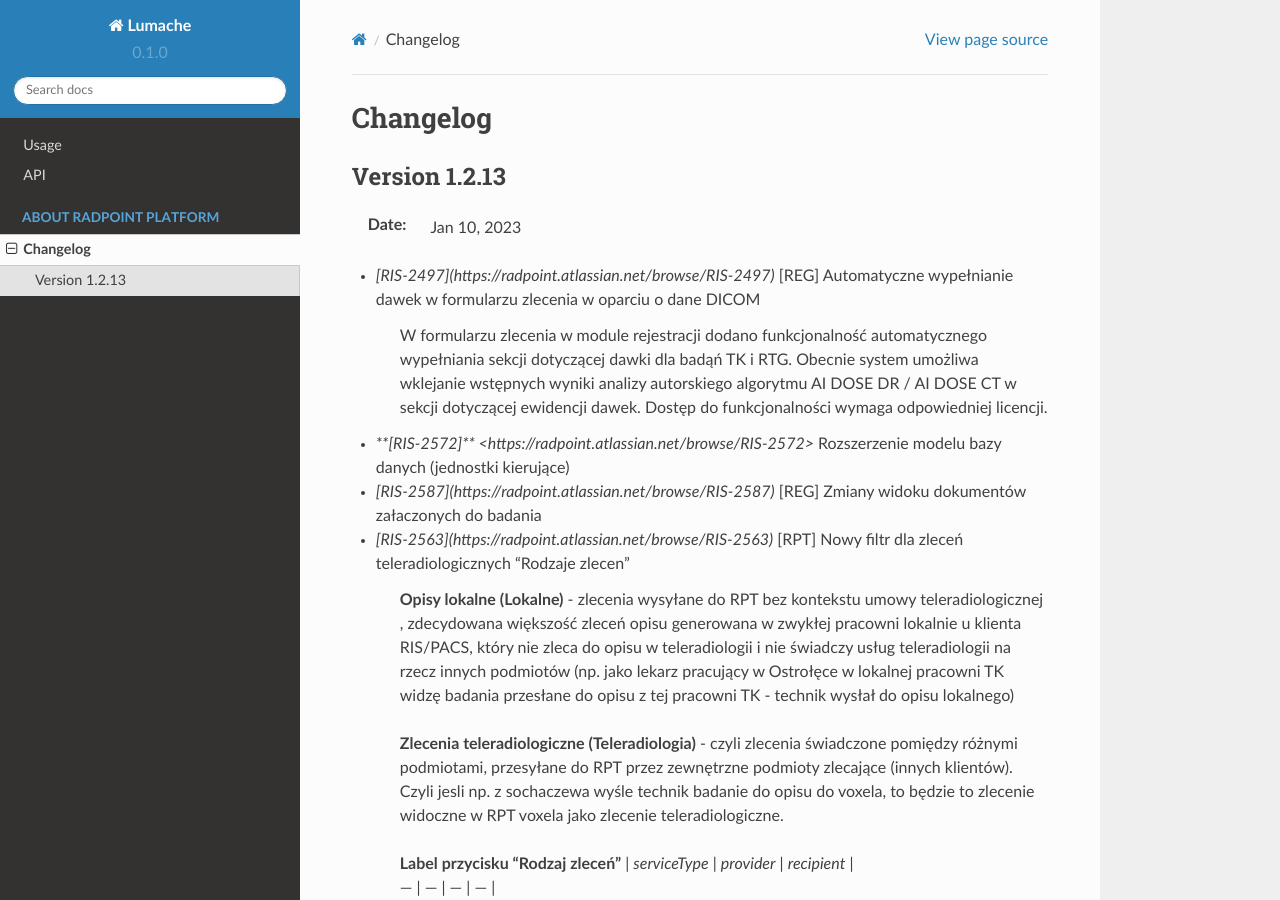
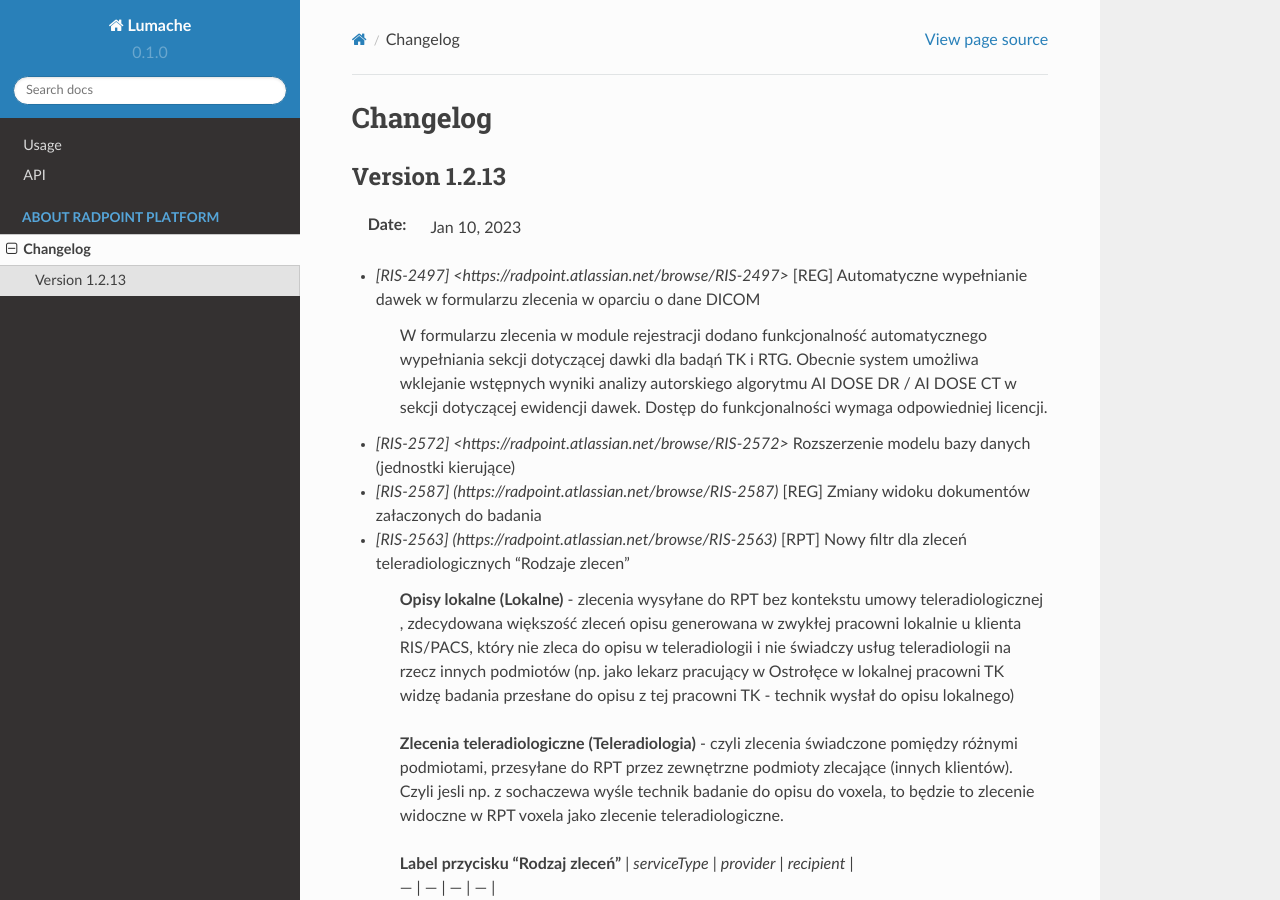
Before and after one commit to ptbozek/radpoint-platform-docs, a Sphinx documentation site: the page built from docs/source/changelog.rst, in a window 1280 px wide and 900 px high. Built offline with Sphinx 7.4.7 and the Read the Docs theme 2.0.0, drawn with Linux system fonts in a browser that asks for light colours; pages that are not in the unit, such as notebooks, are missing from menus.

```diff
--- a/docs/source/changelog.rst
+++ b/docs/source/changelog.rst
@@ -6,15 +6,15 @@ Version 1.2.13
 
 :Date: Jan 10, 2023
 
-* `[RIS-2497](https://radpoint.atlassian.net/browse/RIS-2497)` [REG] Automatyczne wypełnianie dawek w formularzu zlecenia w oparciu o dane DICOM
+* `[RIS-2497] <https://radpoint.atlassian.net/browse/RIS-2497>` [REG] Automatyczne wypełnianie dawek w formularzu zlecenia w oparciu o dane DICOM
 
 	W formularzu zlecenia w module rejestracji dodano funkcjonalność automatycznego wypełniania sekcji dotyczącej dawki dla badąń TK i RTG. Obecnie system umożliwa wklejanie wstępnych wyniki analizy autorskiego algorytmu AI DOSE DR / AI DOSE CT w sekcji dotyczącej ewidencji dawek. Dostęp do funkcjonalności wymaga odpowiedniej licencji.
 
-* `**[RIS-2572]** <https://radpoint.atlassian.net/browse/RIS-2572>` Rozszerzenie modelu bazy danych (jednostki kierujące)
+* `[RIS-2572] <https://radpoint.atlassian.net/browse/RIS-2572>` Rozszerzenie modelu bazy danych (jednostki kierujące)
 
-* `[RIS-2587](https://radpoint.atlassian.net/browse/RIS-2587)` [REG] Zmiany widoku dokumentów załaczonych do badania
+* `[RIS-2587] (https://radpoint.atlassian.net/browse/RIS-2587)` [REG] Zmiany widoku dokumentów załaczonych do badania
 
-* `[RIS-2563](https://radpoint.atlassian.net/browse/RIS-2563)` [RPT] Nowy filtr dla zleceń teleradiologicznych "Rodzaje zlecen"
+* `[RIS-2563] (https://radpoint.atlassian.net/browse/RIS-2563)` [RPT] Nowy filtr dla zleceń teleradiologicznych "Rodzaje zlecen"
 
 	**Opisy lokalne \(Lokalne\)** - zlecenia wysyłane do RPT bez kontekstu umowy teleradiologicznej , zdecydowana większość zleceń opisu generowana w zwykłej pracowni lokalnie u klienta RIS/PACS, który nie zleca do opisu w teleradiologii i nie świadczy usług teleradiologii na rzecz innych podmiotów \(np. jako lekarz pracujący w Ostrołęce w lokalnej pracowni TK widzę badania przesłane do opisu z tej pracowni TK - technik wysłał do opisu lokalnego\)
 
```
